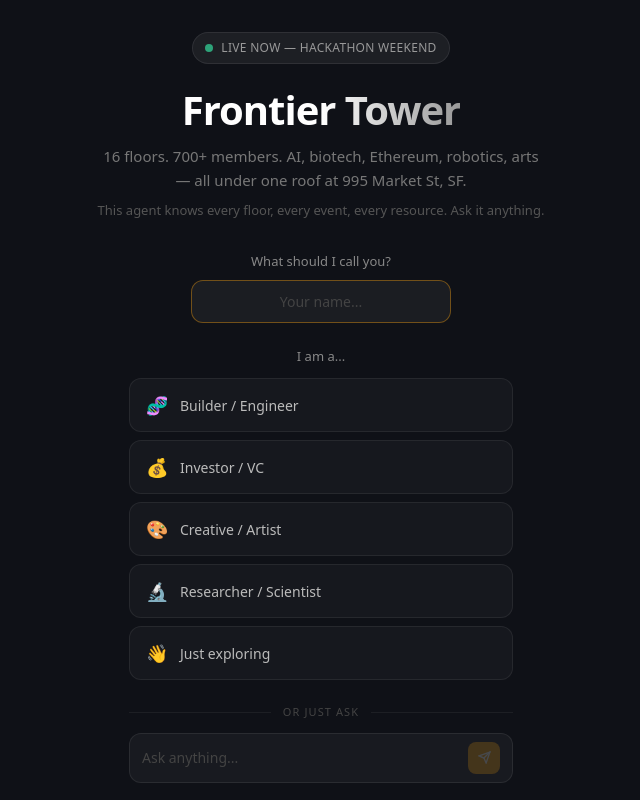
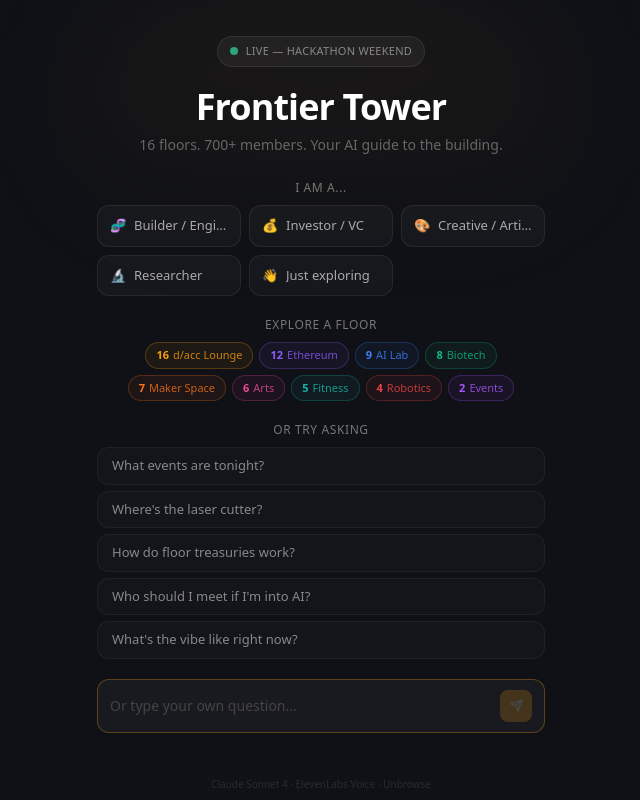
Before and after one commit to terencela/frontier-agent, a Next.js app: page / in a window 1280 px wide. Shown: the whole page, without its empty margins (319-959 px from the left). Built offline with nearby package versions, Linux system fonts and the light colour scheme.

Commit message:
v4: guided UX with floors sidebar, example questions, bigger voice buttons, salesy README

```diff
--- a/components/chat.tsx
+++ b/components/chat.tsx
@@ -6,18 +6,38 @@ interface Message { role: "user" | "assistant"; content: string; }
 
 const ROLES = [
   { emoji: "🧬", label: "Builder / Engineer", q: "I'm a builder — what floors and resources should I check out?" },
-  { emoji: "💰", label: "Investor / VC", q: "I'm an investor — where do I meet founders and see demos?" },
-  { emoji: "🎨", label: "Creative / Artist", q: "I'm a creative — what's the arts and music scene like here?" },
-  { emoji: "🔬", label: "Researcher / Scientist", q: "I'm a researcher — tell me about the labs and science floors" },
-  { emoji: "👋", label: "Just exploring", q: "I'm just curious — give me the highlights of the Tower" },
+  { emoji: "💰", label: "Investor / VC", q: "I'm an investor — where do I meet founders here?" },
+  { emoji: "🎨", label: "Creative / Artist", q: "I'm a creative — what's the arts scene like?" },
+  { emoji: "🔬", label: "Researcher", q: "I'm a researcher — tell me about the labs" },
+  { emoji: "👋", label: "Just exploring", q: "Give me the highlights of the Tower" },
+];
+
+const FLOORS = [
+  { n: "16", label: "d/acc Lounge", color: "#f59e0b" },
+  { n: "12", label: "Ethereum", color: "#8b5cf6" },
+  { n: "9", label: "AI Lab", color: "#3b82f6" },
+  { n: "8", label: "Biotech", color: "#10b981" },
+  { n: "7", label: "Maker Space", color: "#f97316" },
+  { n: "6", label: "Arts", color: "#ec4899" },
+  { n: "5", label: "Fitness", color: "#14b8a6" },
+  { n: "4", label: "Robotics", color: "#ef4444" },
+  { n: "2", label: "Events", color: "#a855f7" },
+];
+
+const QUICK_Q = [
+  "What events are tonight?",
+  "Where's the laser cutter?",
+  "How do floor treasuries work?",
+  "Who should I meet if I'm into AI?",
+  "What's the vibe like right now?",
 ];
 
 function Md({ text }: { text: string }) {
   return (
     <div className="space-y-1">
       {text.split("\n").map((line, i) => {
-        if (line.startsWith("- ") || line.startsWith("* ") || line.startsWith("• "))
-          return <div key={i} className="flex gap-2 pl-0.5"><span className="text-amber-400/80 shrink-0">&#8250;</span><span dangerouslySetInnerHTML={{ __html: b(line.slice(2)) }} /></div>;
+        if (/^[-*•] /.test(line))
+          return <div key={i} className="flex gap-2 pl-0.5"><span className="text-amber-400/70 shrink-0">&#8250;</span><span dangerouslySetInnerHTML={{ __html: b(line.slice(2)) }} /></div>;
         if (/^#{1,3}\s/.test(line))
           return <div key={i} className="font-semibold text-white text-[15px] mt-3 mb-0.5" dangerouslySetInnerHTML={{ __html: b(line.replace(/^#+\s/, "")) }} />;
         if (!line.trim()) return <div key={i} className="h-1" />;
@@ -35,7 +55,6 @@ export default function Chat() {
   const [loading, setLoading] = useState(false);
   const [streaming, setStreaming] = useState("");
   const [playingIdx, setPlayingIdx] = useState<number | null>(null);
-  const [name, setName] = useState("");
   const endRef = useRef<HTMLDivElement>(null);
   const ta = useRef<HTMLTextAreaElement>(null);
   const audioEl = useRef<HTMLAudioElement | null>(null);
@@ -75,72 +94,61 @@ export default function Chat() {
     finally { setLoading(false); setTimeout(() => ta.current?.focus(), 50); }
   }
 
-  function startWith(q: string) { send(q); }
-
-  // WELCOME / ONBOARDING SCREEN
+  // ── WELCOME SCREEN ──
   if (screen === "welcome" && msgs.length === 0 && !streaming) {
     return (
       <div className="flex flex-col h-[100dvh] bg-[#0f1117] text-white overflow-auto">
-        {/* Hero */}
-        <div className="flex-1 flex flex-col items-center justify-center px-5 py-8">
-          {/* Ambient glow */}
-          <div className="absolute top-0 left-1/2 -translate-x-1/2 w-[600px] h-[300px] bg-gradient-to-b from-amber-500/8 via-orange-500/5 to-transparent rounded-full blur-3xl pointer-events-none" />
+        <div className="flex-1 flex flex-col items-center justify-center px-5 py-6 relative">
+          <div className="absolute top-0 left-1/2 -translate-x-1/2 w-[500px] h-[250px] bg-gradient-to-b from-amber-500/[0.07] to-transparent rounded-full blur-3xl pointer-events-none" />
 
-          <div className="relative z-10 text-center max-w-md">
-            {/* Logo */}
-            <div className="inline-flex items-center gap-2 px-3 py-1.5 rounded-full bg-white/[0.06] border border-white/[0.08] mb-6">
+          <div className="relative z-10 text-center w-full max-w-md">
+            <div className="inline-flex items-center gap-2 px-3 py-1.5 rounded-full bg-white/[0.05] border border-white/[0.08] mb-5">
               <div className="w-2 h-2 rounded-full bg-emerald-400 animate-pulse" />
-              <span className="text-[12px] text-[#999] font-medium tracking-wide">LIVE NOW — HACKATHON WEEKEND</span>
+              <span className="text-[11px] text-[#888] font-medium tracking-wide uppercase">Live — Hackathon Weekend</span>
             </div>
 
-            <h1 className="text-[32px] sm:text-[40px] font-bold tracking-tight leading-[1.1] mb-3">
-              <span className="bg-gradient-to-r from-white via-white to-[#999] bg-clip-text text-transparent">Frontier Tower</span>
-            </h1>
-            <p className="text-[#777] text-[15px] leading-relaxed mb-2">
-              16 floors. 700+ members. AI, biotech, Ethereum, robotics, arts — all under one roof at 995 Market St, SF.
-            </p>
-            <p className="text-[#555] text-[13px] mb-8">
-              This agent knows every floor, every event, every resource. Ask it anything.
-            </p>
+            <h1 className="text-[28px] sm:text-[36px] font-bold tracking-tight leading-[1.1] mb-2">Frontier Tower</h1>
+            <p className="text-[#666] text-[14px] mb-6">16 floors. 700+ members. Your AI guide to the building.</p>
 
-            {/* Name input */}
-            <div className="mb-6">
-              <p className="text-[#888] text-[13px] mb-2">What should I call you?</p>
-              <input
-                type="text"
-                value={name}
-                onChange={(e) => setName(e.target.value)}
-                onKeyDown={(e) => { if (e.key === "Enter" && name.trim()) startWith(`Hey, I'm ${name}. What's happening at the Tower tonight?`); }}
-                placeholder="Your name..."
-                className="w-full max-w-[260px] mx-auto block px-4 py-2.5 rounded-xl bg-white/[0.05] border border-white/[0.1] text-white text-[14px] placeholder-[#444] outline-none focus:border-amber-500/40 transition-colors text-center"
-                autoFocus
-              />
-            </div>
-
-            {/* Role selection */}
-            <p className="text-[#888] text-[13px] mb-3">I am a...</p>
-            <div className="space-y-2 max-w-sm mx-auto">
+            {/* Role buttons */}
+            <p className="text-[#777] text-[12px] mb-2 uppercase tracking-wider">I am a...</p>
+            <div className="grid grid-cols-2 sm:grid-cols-3 gap-2 mb-5">
               {ROLES.map((r) => (
-                <button key={r.label} onClick={() => startWith(name ? `Hey, I'm ${name}. ${r.q}` : r.q)}
-                  className="w-full flex items-center gap-3 px-4 py-3 rounded-xl bg-white/[0.03] border border-white/[0.07] text-[#bbb] text-[14px] hover:bg-white/[0.07] hover:border-amber-500/25 hover:text-white transition-all active:scale-[0.98] text-left">
-                  <span className="text-lg">{r.emoji}</span>
-                  <span>{r.label}</span>
+                <button key={r.label} onClick={() => send(r.q)}
+                  className="flex items-center gap-2 px-3 py-2.5 rounded-xl bg-white/[0.03] border border-white/[0.07] text-[#aaa] text-[13px] hover:bg-white/[0.07] hover:border-amber-500/25 hover:text-white transition-all active:scale-[0.97] text-left">
+                  <span>{r.emoji}</span><span className="truncate">{r.label}</span>
                 </button>
               ))}
             </div>
 
-            {/* Or just type */}
-            <div className="mt-6 flex items-center gap-3 max-w-sm mx-auto">
-              <div className="flex-1 h-px bg-white/[0.06]" />
-              <span className="text-[#444] text-[11px] uppercase tracking-widest">or just ask</span>
-              <div className="flex-1 h-px bg-white/[0.06]" />
+            {/* Floor chips */}
+            <p className="text-[#777] text-[12px] mb-2 uppercase tracking-wider">Explore a floor</p>
+            <div className="flex flex-wrap gap-1.5 justify-center mb-5">
+              {FLOORS.map((f) => (
+                <button key={f.n} onClick={() => send(`Tell me about Floor ${f.n}`)}
+                  className="flex items-center gap-1 px-2.5 py-1 rounded-full text-[11px] border transition-all hover:scale-105 active:scale-95"
+                  style={{ borderColor: f.color + "40", color: f.color, backgroundColor: f.color + "10" }}>
+                  <span className="font-bold">{f.n}</span><span className="opacity-80">{f.label}</span>
+                </button>
+              ))}
             </div>
-            <div className="mt-3 max-w-sm mx-auto">
-              <form onSubmit={(e) => { e.preventDefault(); if (input.trim()) send(name ? `I'm ${name}. ${input}` : input); }}>
-                <div className="flex items-center gap-2 bg-white/[0.04] border border-white/[0.08] rounded-xl px-3 py-2 focus-within:border-amber-500/30 transition-colors">
-                  <input value={input} onChange={(e) => setInput(e.target.value)}
-                    placeholder="Ask anything..."
-                    className="flex-1 bg-transparent text-white text-[14px] placeholder-[#444] outline-none" />
+
+            {/* Example questions */}
+            <p className="text-[#777] text-[12px] mb-2 uppercase tracking-wider">Or try asking</p>
+            <div className="space-y-1.5 mb-5">
+              {QUICK_Q.map((q) => (
+                <button key={q} onClick={() => send(q)}
+                  className="w-full text-left px-3.5 py-2 rounded-xl bg-white/[0.02] border border-white/[0.05] text-[#888] text-[13px] hover:bg-white/[0.05] hover:text-[#bbb] hover:border-white/[0.12] transition-all">
+                  {q}
+                </button>
+              ))}
+            </div>
+
+            {/* Free text */}
+            <form onSubmit={(e) => { e.preventDefault(); if (input.trim()) send(input); }}>
+              <div className="flex items-center gap-2 bg-white/[0.04] border border-white/[0.08] rounded-xl px-3 py-2.5 focus-within:border-amber-500/30 transition-colors">
+                <input value={input} onChange={(e) => setInput(e.target.value)} placeholder="Or type your own question..."
+                  className="flex-1 bg-transparent text-white text-[14px] placeholder-[#444] outline-none" autoFocus />
                 <button type="submit" disabled={!input.trim()}
                   className="w-8 h-8 rounded-lg bg-amber-500 disabled:opacity-20 hover:bg-amber-400 transition-all flex items-center justify-center">
                   <svg width="13" height="13" viewBox="0 0 24 24" fill="none" stroke="white" strokeWidth="2.5" strokeLinecap="round"><path d="M22 2L11 13"/><path d="M22 2l-7 20-4-9-9-4z"/></svg>
@@ -149,28 +157,67 @@ export default function Chat() {
             </form>
           </div>
         </div>
-        </div>
-
-        {/* Footer */}
-        <div className="shrink-0 py-3 text-center">
-          <p className="text-[#333] text-[10px]">Powered by Claude Sonnet 4 · ElevenLabs · Unbrowse</p>
+        <div className="shrink-0 py-2 text-center">
+          <p className="text-[#2a2a35] text-[10px]">Claude Sonnet 4 · ElevenLabs Voice · Unbrowse</p>
         </div>
       </div>
     );
   }
 
-  // CHAT SCREEN
+  // ── CHAT SCREEN ──
+  const chatEmpty = msgs.length === 0;
   return (
-    <div className="flex flex-col h-[100dvh] bg-[#0f1117] text-[#c0c0cc] text-[14px] leading-relaxed">
-      <header className="flex items-center justify-between px-4 sm:px-6 py-3 border-b border-white/[0.06] shrink-0">
+    <div className="flex h-[100dvh] bg-[#0f1117] text-[#c0c0cc] text-[14px] leading-relaxed overflow-hidden">
+      {/* Desktop sidebar */}
+      <aside className="hidden lg:flex flex-col w-52 shrink-0 border-r border-white/[0.05] bg-[#0b0c10] px-3 py-4 gap-3 overflow-y-auto">
+        <button onClick={() => { setMsgs([]); setScreen("welcome"); setInput(""); }}
+          className="flex items-center gap-2 px-1 mb-1 group">
+          <div className="w-6 h-6 rounded-lg bg-gradient-to-br from-amber-500 to-orange-600 flex items-center justify-center">
+            <svg width="12" height="12" viewBox="0 0 24 24" fill="none" stroke="white" strokeWidth="2.5" strokeLinecap="round"><path d="M3 21V7l9-4 9 4v14"/><path d="M9 21V11h6v10"/></svg>
+          </div>
+          <span className="text-white text-sm font-semibold group-hover:text-amber-400 transition-colors">Frontier Tower</span>
+        </button>
+
+        <div>
+          <p className="text-[#3a3a45] text-[10px] uppercase tracking-widest mb-1.5 px-1">Floors</p>
+          {FLOORS.map((f) => (
+            <button key={f.n} onClick={() => send(`Tell me about Floor ${f.n}`)}
+              className="w-full flex items-center gap-2 px-2 py-1.5 rounded-md hover:bg-white/[0.04] transition-colors text-left">
+              <span className="w-5 h-5 rounded text-[10px] font-bold flex items-center justify-center shrink-0" style={{ backgroundColor: f.color + "25", color: f.color }}>{f.n}</span>
+              <span className="text-[#666] text-xs truncate">{f.label}</span>
+            </button>
+          ))}
+        </div>
+
+        <div>
+          <p className="text-[#3a3a45] text-[10px] uppercase tracking-widest mb-1.5 px-1">Quick questions</p>
+          {QUICK_Q.map((q) => (
+            <button key={q} onClick={() => send(q)}
+              className="w-full text-left px-2 py-1.5 rounded-md text-[#555] text-[11px] hover:bg-white/[0.04] hover:text-[#999] transition-colors truncate">
+              {q}
+            </button>
+          ))}
+        </div>
+
+        <div className="mt-auto px-2 py-2 rounded-lg bg-emerald-500/[0.08] border border-emerald-500/20">
+          <div className="flex items-center gap-1.5">
+            <div className="w-1.5 h-1.5 rounded-full bg-emerald-400 animate-pulse" />
+            <span className="text-emerald-400 text-[11px] font-medium">Hackathon Live</span>
+          </div>
+        </div>
+      </aside>
+
+      {/* Main chat */}
+      <div className="flex flex-col flex-1 min-w-0">
+        <header className="flex items-center justify-between px-4 py-3 border-b border-white/[0.05] shrink-0">
           <div className="flex items-center gap-3">
             <button onClick={() => { setMsgs([]); setScreen("welcome"); setInput(""); }}
-            className="w-8 h-8 rounded-xl bg-gradient-to-br from-amber-500 to-orange-600 flex items-center justify-center shadow-lg shadow-amber-500/15 hover:shadow-amber-500/30 transition-shadow">
+              className="w-8 h-8 rounded-xl bg-gradient-to-br from-amber-500 to-orange-600 flex items-center justify-center shadow-lg shadow-amber-500/15 lg:hidden">
               <svg width="14" height="14" viewBox="0 0 24 24" fill="none" stroke="white" strokeWidth="2.5" strokeLinecap="round"><path d="M3 21V7l9-4 9 4v14"/><path d="M9 21V11h6v10"/></svg>
             </button>
             <div>
-            <h1 className="text-white font-semibold text-[15px] leading-tight">Frontier Tower</h1>
-            <p className="text-[#555] text-[11px]">16 floors · 700+ members</p>
+              <h1 className="text-white font-semibold text-[15px]">Frontier Tower Agent</h1>
+              <p className="text-[#555] text-[11px]">16 floors · 700+ members · SF</p>
             </div>
           </div>
           <div className="flex items-center gap-2">
@@ -180,6 +227,19 @@ export default function Chat() {
         </header>
 
         <div className="flex-1 overflow-y-auto overscroll-contain">
+          {chatEmpty && !streaming && !loading ? (
+            <div className="flex flex-col items-center justify-center h-full px-4 gap-3">
+              <p className="text-[#555] text-sm">Pick a question or type your own</p>
+              <div className="flex flex-wrap gap-2 justify-center max-w-md">
+                {QUICK_Q.slice(0, 3).map((q) => (
+                  <button key={q} onClick={() => send(q)}
+                    className="px-3 py-1.5 rounded-full border border-white/[0.08] text-[#777] text-[12px] hover:bg-white/[0.05] hover:text-white transition-all">
+                    {q}
+                  </button>
+                ))}
+              </div>
+            </div>
+          ) : (
             <div className="px-4 sm:px-6 py-4 space-y-4 max-w-2xl mx-auto w-full">
               {msgs.map((m, i) => (
                 <div key={i} className={`flex gap-2.5 ${m.role === "user" ? "justify-end" : "justify-start"}`}>
@@ -196,16 +256,16 @@ export default function Chat() {
                     {m.role === "assistant" ? <Md text={m.content} /> : m.content}
                   </div>
                   {m.role === "assistant" && (
-                <button onClick={() => speak(m.content, i)} title="Listen"
-                  className={`shrink-0 self-start mt-0.5 w-9 h-9 rounded-xl flex items-center justify-center transition-all ${
+                    <button onClick={() => speak(m.content, i)} title={playingIdx === i ? "Stop" : "Listen to response"}
+                      className={`shrink-0 self-start mt-0.5 w-10 h-10 rounded-xl flex items-center justify-center transition-all ${
                         playingIdx === i
-                      ? "bg-amber-500/20 border border-amber-400/40 shadow-sm shadow-amber-500/10"
-                      : "border border-white/[0.08] hover:border-amber-500/30 hover:bg-white/[0.04]"
+                          ? "bg-amber-500/25 border-2 border-amber-400/50 shadow-md shadow-amber-500/20"
+                          : "border border-white/[0.1] hover:border-amber-500/40 hover:bg-amber-500/10"
                       }`}>
                       {playingIdx === i ? (
-                    <svg width="14" height="14" viewBox="0 0 24 24" fill="#fbbf24"><rect x="6" y="5" width="4" height="14" rx="1"/><rect x="14" y="5" width="4" height="14" rx="1"/></svg>
+                        <svg width="16" height="16" viewBox="0 0 24 24" fill="#fbbf24"><rect x="6" y="5" width="4" height="14" rx="1"/><rect x="14" y="5" width="4" height="14" rx="1"/></svg>
                       ) : (
-                    <svg width="14" height="14" viewBox="0 0 24 24" fill="none"><path d="M11 5L6 9H2v6h4l5 4V5z" stroke="#777" strokeWidth="2" strokeLinecap="round" strokeLinejoin="round"/><path d="M15.54 8.46a5 5 0 010 7.07" stroke="#777" strokeWidth="2" strokeLinecap="round"/></svg>
+                        <svg width="16" height="16" viewBox="0 0 24 24" fill="none"><path d="M11 5L6 9H2v6h4l5 4V5z" fill="#f59e0b" opacity="0.3"/><path d="M11 5L6 9H2v6h4l5 4V5z" stroke="#f59e0b" strokeWidth="1.5" strokeLinecap="round" strokeLinejoin="round"/><path d="M15.54 8.46a5 5 0 010 7.07" stroke="#f59e0b" strokeWidth="1.5" strokeLinecap="round"/><path d="M19.07 4.93a10 10 0 010 14.14" stroke="#f59e0b" strokeWidth="1.5" strokeLinecap="round" opacity="0.5"/></svg>
                       )}
                     </button>
                   )}
@@ -231,9 +291,11 @@ export default function Chat() {
               )}
               <div ref={endRef} />
             </div>
+          )}
         </div>
 
-      <div className="shrink-0 px-4 sm:px-6 pb-4 pt-2 border-t border-white/[0.06]">
+        {/* Input bar with visible voice label */}
+        <div className="shrink-0 px-4 sm:px-6 pb-4 pt-2 border-t border-white/[0.05]">
           <form onSubmit={(e: FormEvent) => { e.preventDefault(); send(input); }} className="max-w-2xl mx-auto">
             <div className="flex items-end gap-2 bg-white/[0.04] border border-white/[0.08] rounded-2xl px-4 py-2.5 focus-within:border-amber-500/30 transition-all">
               <textarea ref={ta} value={input}
@@ -249,7 +311,9 @@ export default function Chat() {
                 <svg width="14" height="14" viewBox="0 0 24 24" fill="none" stroke="white" strokeWidth="2.5" strokeLinecap="round"><path d="M22 2L11 13"/><path d="M22 2l-7 20-4-9-9-4z"/></svg>
               </button>
             </div>
+            <p className="text-center text-[#2a2a35] text-[10px] mt-1.5">Tap the speaker icon next to any response to hear it read aloud</p>
           </form>
+        </div>
       </div>
     </div>
   );
```
Also changed, not shown: 1 other file (tests, documents, lock files or other folders). Lines whose indentation alone changed are shown as unchanged.
